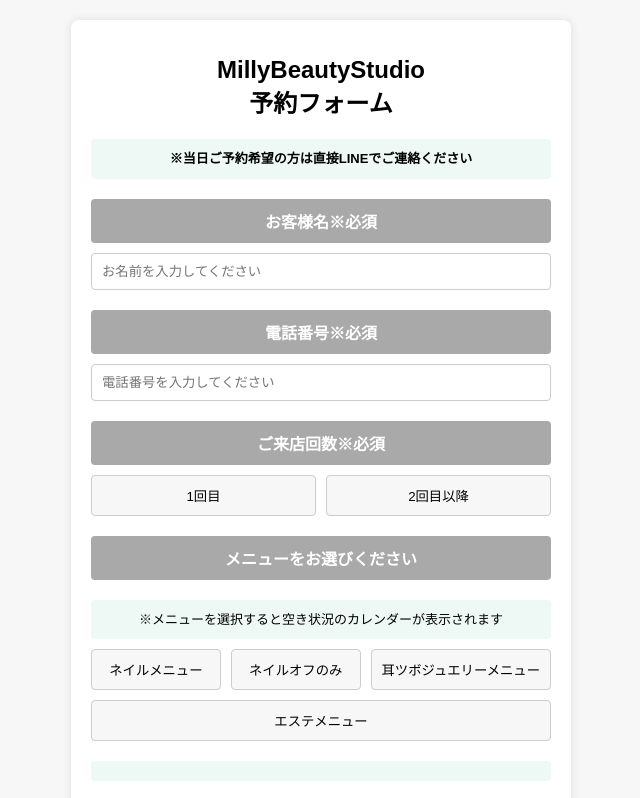
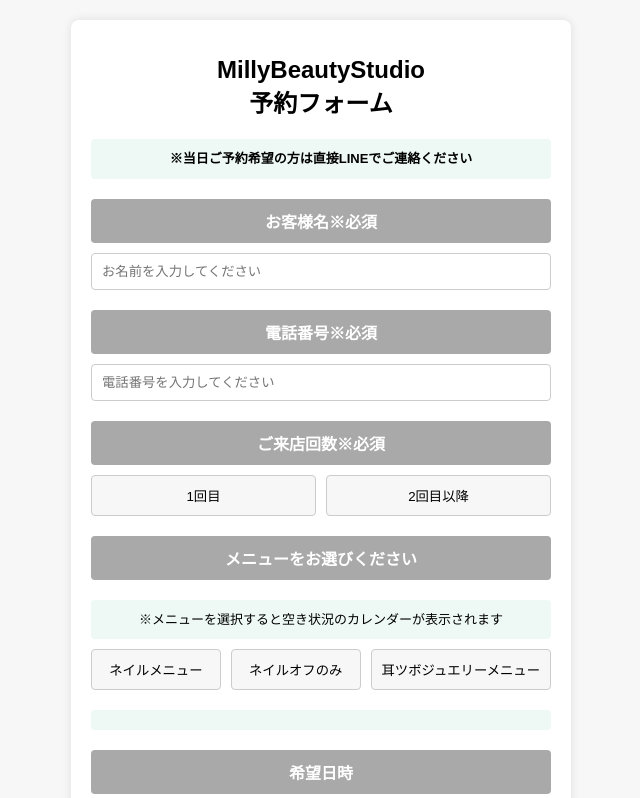
Before and after one commit to officialline0101/MillyBeautyStudio_jp, a plain HTML site: page index.html in a window 1280 px wide. Shown: the top 798 px of the page, without its empty margins (319-959 px from the left). Drawn offline with Linux system fonts and the light colour scheme; a script that the page names is missing.

Commit message:
Update index.html

```diff
--- a/index.html
+++ b/index.html
@@ -545,7 +545,6 @@
             <button type="button" onclick="showMenu('male')">ネイルメニュー</button>
             <button type="button" onclick="showMenu('female')">ネイルオフのみ</button>
             <button type="button" onclick="showMenu('whitening')">耳ツボジュエリーメニュー</button>
-            <button type="button" onclick="showMenu('aesthetic')">エステメニュー</button>
         </div>
 
         <div id="treatment-text" style="margin-bottom: 20px;"></div>
```
